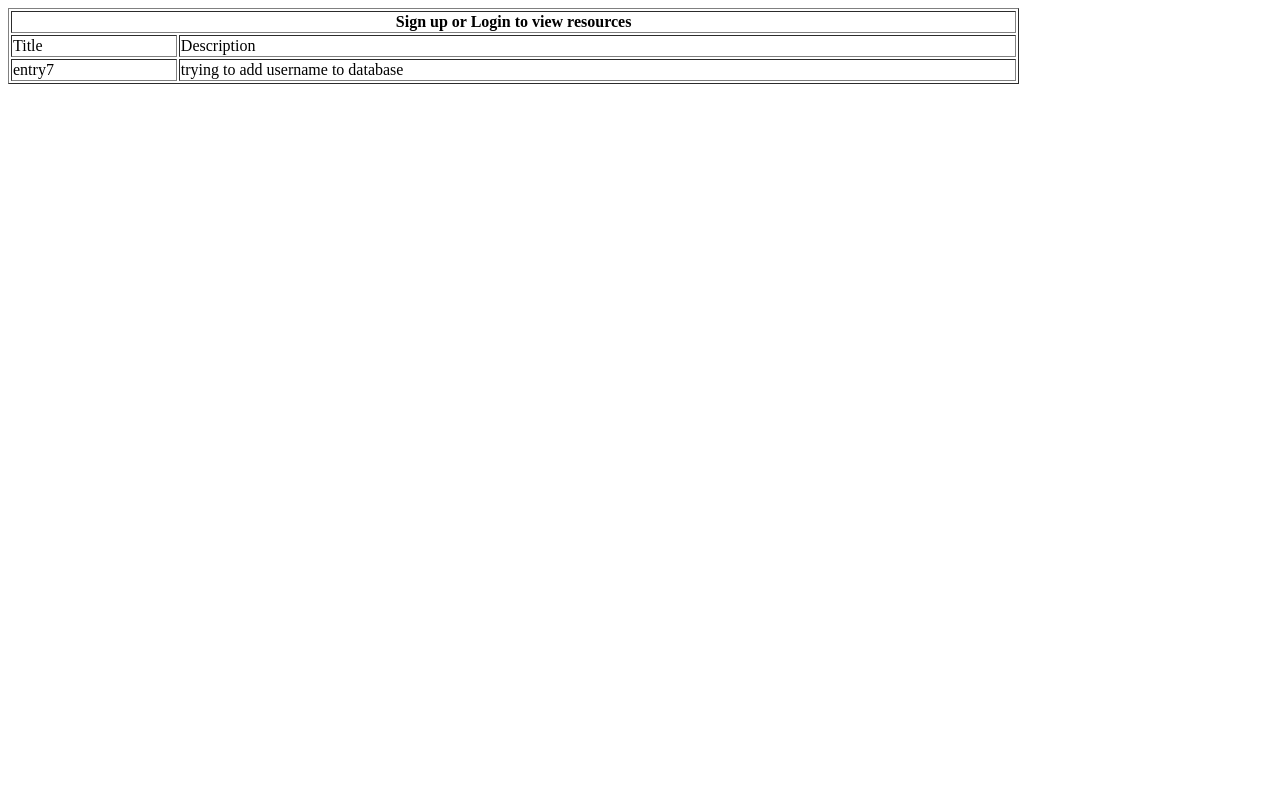
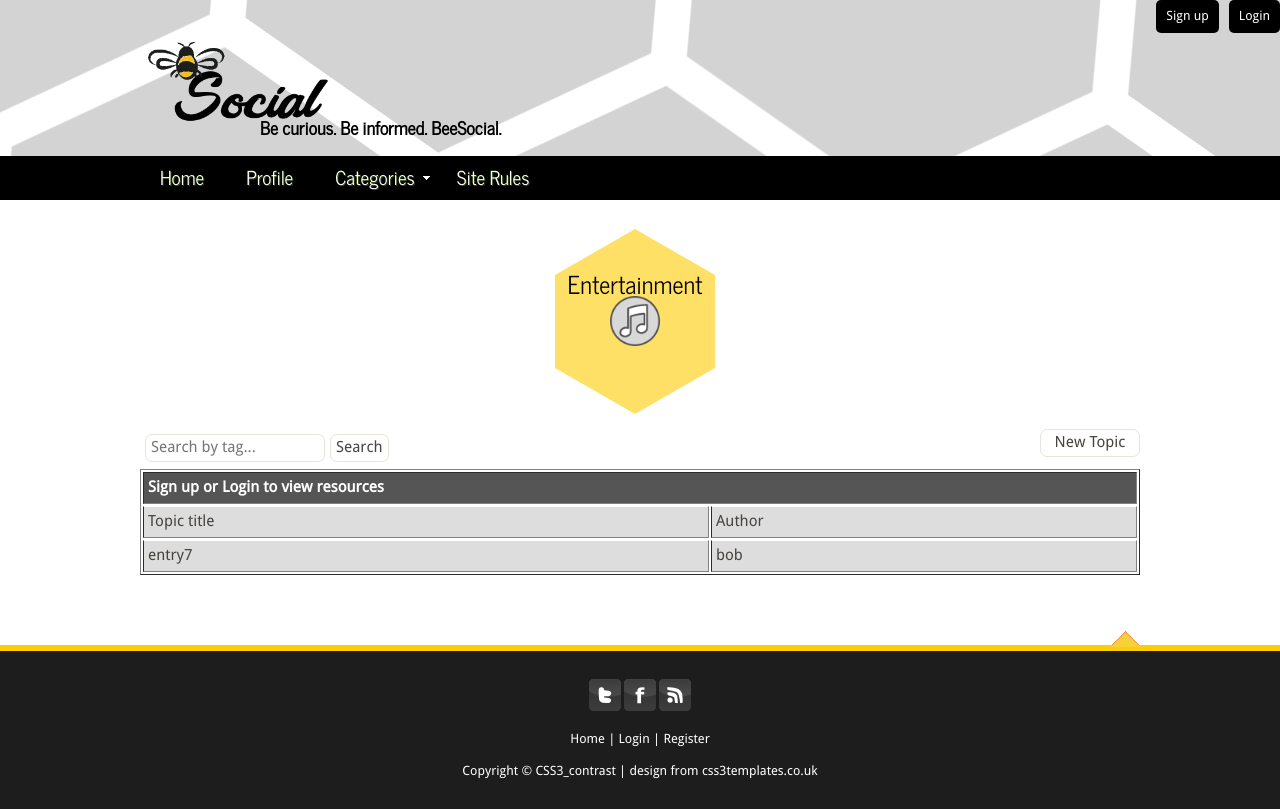
Before and after one commit to STUDENT0027/ds-Project, a PHP site: page /nonrEntertainment.php in a window 1280 px wide. Before the commit the page ends 84 px from the top, so only its background shows below. Run offline with PHP 8.4, Linux system fonts and the light colour scheme; data comes from the database, SQL or seed files in the repository.

Commit message:
Entertainment page styled

```diff
--- a/css/style.css
+++ b/css/style.css
@@ -427,6 +427,7 @@ button:hover{
 }
 
 table {
+	width:1000px;
   margin: 10px 0 30px 0;
 }
 
--- a/nonrEntertainment.php
+++ b/nonrEntertainment.php
@@ -11,15 +11,76 @@ if ($db->connect_error) {
 }
 
 ?>
-<!DOCTYPE html>
-<html >
+<!DOCTYPE HTML>
+<html>
+
 <head>
+  <title>BeeSocial News</title>
+  <meta http-equiv="content-type" content="text/html; charset=UTF-8" />
+  <link rel="stylesheet" type="text/css" href="css/style.css" />
+  <link rel="stylesheet" type="text/css" href="hexCss.css" />
+  <!-- modernizr enables HTML5 elements and feature detects -->
+  <script type="text/javascript" src="js/modernizr-1.5.min.js"></script>
+  <!--font awesome-->
+  <link rel="stylesheet" href="https://cdnjs.cloudflare.com/ajax/libs/font-awesome/4.7.0/css/font-awesome.min.css">
+</head>
 
-</head>
 <body>
-<div id="header">
+  <div id="main">
+
+	<header>
+       <div id="login"><a href="login.php">Login</a></div>
+		<div id="signup"><a href="register.php">Sign up</a></div>
+		<div id="logo">
+			<a  href="index.html"><img src="images/BeeSocial.png"></a>
+			<div id="logo_text"><h2><strong>Be curious. Be informed. BeeSocial.</strong></h2></div>
 		</div>
-<div id="body">
+
+
+	<!--Main Menu Bar-->
+      <nav>
+        <div id="menu_container">
+          <ul class="sf-menu" id="nav">
+            <li><a href="index.html">Home</a></li>
+            <li><a href="login.php">Profile</a></li>
+            <li><a href="#">Categories</a>
+              <ul>
+                <li><a href="nonrNews.php">News and Current events</a></li>
+                <li><a href="nonrTechnology.php">Technology</a></li>
+                <li><a href="nonrHobbies.php">Hobbies</a></li>
+                <li><a href="nonrSports.php">Sports</a></li>
+                <li><a href="nonrEducation.php">Education</a></li>
+                <li><a href="nonrTravel.php">Travel</a></li>
+                <li><a href="nonrAnimal.php">Animal Life</a></li>
+                <li><a href="nonrEntertainment.php">Entertainment</a></li>
+                <li><a href="nonrHealth.php">Health</a></li>
+				<li><a href="nonrFashion.php">Fashion</a></li>
+				<li><a href="nonrFood.php">Food</a></li>
+			  </ul>
+            </li>
+			<li><a href="Rules.html">Site Rules</a></li>
+ 		  </ul>
+		</div>
+
+      </nav>
+    </header>
+    <div id="site_content">
+
+	 <div class="content">
+		<div class = "category">
+			<a href="#">
+				<div id="entertainment" class = "hexagon"><h2>Entertainment</h2></div>
+			</a>
+		</div>
+		<div class="topic_option">
+			<div id="catSearch" class="searchBar">
+				 <input id="catSearch" type="text" placeholder="Search by tag...">
+				<button id="search" type="submit" class="btn" name="login_user">Search</button>
+			</div>
+			<button id="addTopic" type="submit" class="btn" name="login_user">New Topic</button>
+		</div>
+
+		<div class = "topics">
 
 
 				 <?php
@@ -40,8 +101,8 @@ if ($result_set->num_rows > 0) {
 				<th colspan="4">Sign up or Login to view resources</th>
 				</tr>
 				<tr>
-    <td>Title</td>
-    <td>Description</td>
+				<td>Topic title</td>
+				<td>Author</td>
 				</tr> <?php
 			 while($row= $result_set->fetch_assoc())
 			 {
@@ -50,7 +111,7 @@ if ($result_set->num_rows > 0) {
 					<tr>
 					<td><?php echo $row['title'] ?></td>
 
-        <td><?php echo $row['description'] ?></td>
+					<td><?php echo $row['username'] ?></td>
 
 					</tr>
 					<?php
@@ -58,8 +119,9 @@ if ($result_set->num_rows > 0) {
 			 }
 
 			 }
- else {
-    echo "No posts in this category";
+			 else {?>
+				<h2 id = "catMsg"><?php echo "No posts in this category";?></h2>
+				<?php
 			}
 
 
@@ -68,7 +130,29 @@ if ($result_set->num_rows > 0) {
 
 			 ?>
 				</table>
+		</div>
+	</div>
+</div>
 
+<div id="scroll">
+      <a title="Scroll to the top" class="top" href="#"><img src="images/top.png" alt="top" /></a>
     </div>
+    <footer>
+      <p><img src="images/twitter.png" alt="twitter" />&nbsp;<img src="images/facebook.png" alt="facebook" />&nbsp;<img src="images/rss.png" alt="rss" /></p>
+      <p><a href="index.html">Home</a> | <a href="login.php">Login</a> | <a href="register.php">Register</a>
+      <p>Copyright &copy; CSS3_contrast | <a href="http://www.css3templates.co.uk">design from css3templates.co.uk</a></p>
+    </footer>
+  </div>
+  <!-- javascript at the bottom for fast page loading -->
+  <script type="text/javascript" src="js/jquery.js"></script>
+  <script type="text/javascript" src="js/jquery.easing-sooper.js"></script>
+  <script type="text/javascript" src="js/jquery.sooperfish.js"></script>
+  <script type="text/javascript">
+    $(document).ready(function() {
+      $('ul.sf-menu').sooperfish();
+      $('.top').click(function() {$('html, body').animate({scrollTop:0}, 'fast'); return false;});
+    });
+  </script>
+
 </body>
 </html>
```
Lines whose indentation alone changed are shown as unchanged.
